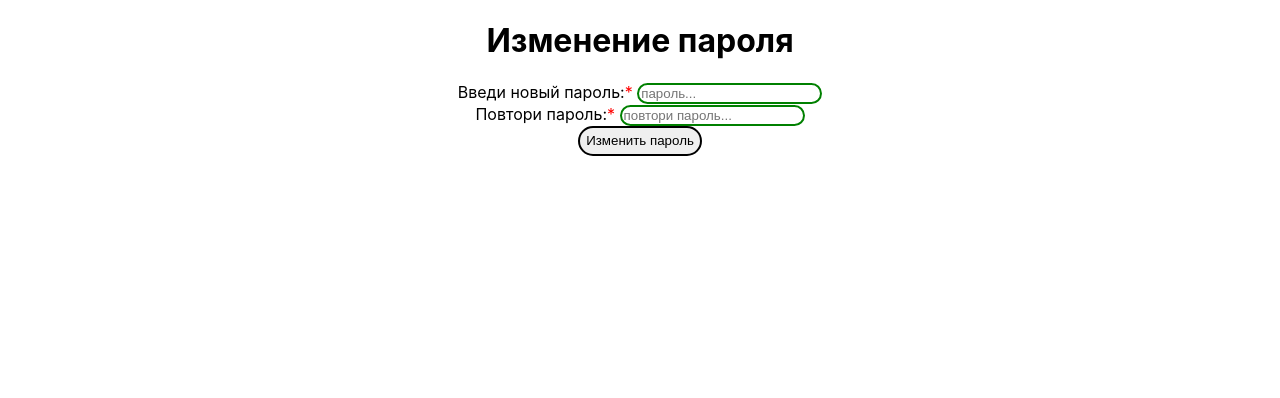
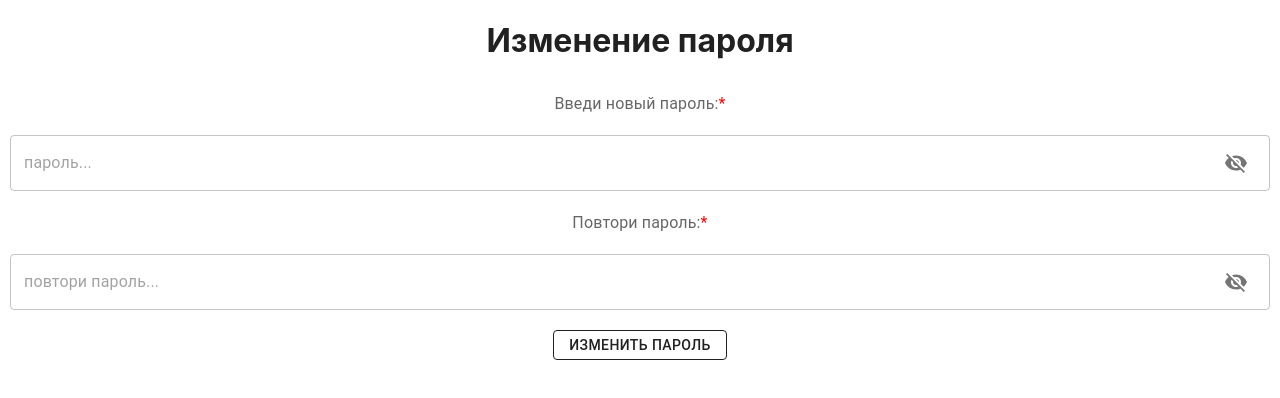
Before and after one commit to OCRV-RRW/GamePlatformFrontend, a React (Create React App) app: page /forgot_password/reset/1 in a window 1280 px wide. Shown: the top 398 px of the page. Built offline with nearby package versions, Linux system fonts and the light colour scheme.

Commit message:
change forms

```diff
--- a/src/components/login/Login.tsx
+++ b/src/components/login/Login.tsx
@@ -55,12 +55,6 @@ export default function Login() : JSX.Element {
         reset()
     }
 
-    useEffect(() => {
-        if (formIsInvalid) {
-            window.setTimeout(() => {setFormIsInvalid(false)}, 2000)
-        }
-    }, [formIsInvalid])
-
     return (<>
         <div style={{display: 'flex', flexDirection: 'column',  alignItems: 'center'}}>
             <form onSubmit={handleSubmit((data) => onLogin(data))}>
@@ -71,6 +65,7 @@ export default function Login() : JSX.Element {
                     <div style={{margin: 10}}>
                         <OutlinedInput sx={{width: "100%"}}
                             id="email" {...register('email')} placeholder="электронная почта..."
+                            onFocus={() => setFormIsInvalid(false)}
                         />
                     </div>
                 </div>
@@ -78,6 +73,7 @@ export default function Login() : JSX.Element {
                     <InputLabel htmlFor='password' className={login_styles.required} style={{padding: 10}}>Пароль:</InputLabel>
                     <div style={{margin: 10}}>
                     <OutlinedInput sx={{width: "100%"}}
+                        onFocus={() => setFormIsInvalid(false)}
                         {...register('password')}
                         id="password"
                         type={showPassword ? 'text' : 'password'}
@@ -86,7 +82,7 @@ export default function Login() : JSX.Element {
                                 <IconButton
                                     onClick={handleClickShowPassword}
                                 >
-                                    {showPassword ? <VisibilityOff /> : <Visibility />}
+                                    {showPassword ? <Visibility /> : <VisibilityOff />}
                                 </IconButton>
                             </InputAdornment>
                         }
--- a/src/components/logout/Logout.tsx
+++ b/src/components/logout/Logout.tsx
@@ -1,18 +1,24 @@
 import { useAppDispatch } from "../../app/hooks"
-import { send_log_out } from "../../reducers/UserSlice"
+import { send_log_out, updateToken } from "../../reducers/UserSlice"
 import { Button, Tooltip } from "@mui/material"
 import { grey } from "@mui/material/colors"
 import LogoutOutlined from "@mui/icons-material/Logout"
 import { unwrapResult } from "@reduxjs/toolkit"
-import { set_status } from "../../reducers/PageSlice"
+import { useState } from "react"
 
 export default function Logout() {
     const dispath = useAppDispatch()
+    const [loading, setLoading] = useState<boolean>(false)
 
     const logout = () => {
+        setLoading(true)
         dispath(send_log_out())
             .then(unwrapResult)
-            .catch((error) => dispath(set_status(error.message)))
+            .then(() => setLoading(false))
+            .catch((error) => {
+                setLoading(false)
+                dispath(updateToken({access_token: ""}))
+            })
     }
 
     return (
@@ -21,7 +27,13 @@ export default function Logout() {
                 <Button sx={{
                         '&.MuiButton-text': {
                             color: grey[900]
-                        }}} type='submit' variant='text' onClick={logout}><LogoutOutlined />
+                        },
+                        '&.MuiButton-loading': {
+                            color: grey[900]
+                        }}}
+                        type='submit' variant='text' onClick={logout}
+                        loading={loading} >
+                            {!loading && <LogoutOutlined />}
                 </Button>
             </Tooltip>
         </>
--- a/src/components/reset-password/ResetPassword.tsx
+++ b/src/components/reset-password/ResetPassword.tsx
@@ -2,12 +2,24 @@ import { FieldErrors, useForm } from 'react-hook-form'
 import reset_password_styles from '../../../src/css_modules/style.module.css'
 import { ResetPasswordForm } from '../../app/api_forms_interfaces'
 import { PASSWORD_REG_EXP } from '../../constants/reg-exp'
-import { useParams } from 'react-router'
+import { useNavigate, useParams } from 'react-router'
 import ResetPasswordFormResolver from '../../validate/form_resolvers/reset_password_resolver'
 import { fetch_reset_password } from '../../api/resetPasswordAPI'
+import { useState } from 'react'
+import { grey, red } from '@mui/material/colors'
+import { Button, IconButton, InputAdornment, InputLabel, OutlinedInput } from '@mui/material'
+import { Visibility, VisibilityOff } from '@mui/icons-material';
+import { LOGIN_PATH } from '../../constants/BrowserPathes'
 
 export default function ResetPassword() {
+    const navigate = useNavigate()
     const { id } = useParams();
+    const [showPassword, setShowPassword] = useState<boolean>(false)
+    const [loading, setLoading] = useState<boolean>(false)
+    const [statusReset, setStatusReset] = useState<string>("")
+
+    const handleClickShowPassword = () => setShowPassword((show) => !show)
+
     const {register, handleSubmit, formState: { errors }, trigger, reset } = useForm<ResetPasswordForm>(
         {
             resolver: ResetPasswordFormResolver,
@@ -17,10 +29,16 @@ export default function ResetPassword() {
     )
 
     const onResetPassword = (data: ResetPasswordForm) => {
+        setLoading(true)
         fetch_reset_password(data, id ?? "").then((response) => {
+            setStatusReset("Пароль сброшен")
+            window.setTimeout(() => navigate(LOGIN_PATH), 2000)
             console.log(response)
+            setLoading(false)
         }, (reason) => {
+            setStatusReset("не получилось сбросить пароль")
             console.log(reason)
+            setLoading(false)
         })
         reset()
     }
@@ -33,22 +51,65 @@ export default function ResetPassword() {
     return (
         <>
             <form onSubmit={handleSubmit((data) => onResetPassword(data))}>
-                <h1>Изменение пароля</h1>
+                <h1 style={{color: grey[900]}}>Изменение пароля</h1>
                 <div>
-                    <label htmlFor="password" className={reset_password_styles.required}>Введи новый пароль:</label>
-                    <input id='password' className={errors.password && reset_password_styles.invalid}
-                        {...register('password', {pattern: PASSWORD_REG_EXP, onChange: () => trigger("password_confirm")})} placeholder="пароль..." />
-                    {errors.password && <label style={{'color': "red"}}> {errors.password?.message}</label>}
+                    <InputLabel style={{padding: 10}} htmlFor="password" className={reset_password_styles.required}>Введи новый пароль:</InputLabel>
+                    <div style={{margin: 10}}>
+                        <OutlinedInput
+                            sx={{width: "100%"}}
+                            id='password'
+                            {...register('password', {pattern: PASSWORD_REG_EXP, onChange: () => trigger("password_confirm")})}
+                            placeholder="пароль..."
+                            error={errors.password !== undefined}
+                            type={showPassword ? 'text' : 'password'}
+                            endAdornment={
+                                <InputAdornment position="end">
+                                    <IconButton
+                                        onClick={handleClickShowPassword}>
+                                            {showPassword ? <Visibility /> : <VisibilityOff />}
+                                    </IconButton>
+                                </InputAdornment>
+                            } />
+                        {errors.password && <h5 style={{color: red[400], margin: 2, fontSize: 10, wordWrap: 'break-word', maxWidth: 200}}> {errors.password?.message}</h5>}
+                    </div>
                 </div>
                 <div>
-                    <label htmlFor="confirm_password" className={reset_password_styles.required}>Повтори пароль:</label>
-                    <input id='confirm_password'
-                        className={errors.password_confirm && reset_password_styles.invalid}
-                        {...register('password_confirm', {validate:
-                            (value, formValues) => value === formValues.password})} placeholder="повтори пароль..." />
-                    {errors.password_confirm && <label style={{'color': "red"}}> {errors.password_confirm?.message}</label>}
+                    <InputLabel style={{padding: 10}} htmlFor="confirm_password" className={reset_password_styles.required}>Повтори пароль:</InputLabel>
+                    <div style={{margin: 10}}>
+                        <OutlinedInput
+                            sx={{width: "100%"}}
+                            id='confirm_password'
+                            error={errors.password_confirm !== undefined}
+                            {...register('password_confirm', {validate: (value, formValues) => value === formValues.password})}
+                            placeholder="повтори пароль..."
+                            type={showPassword ? 'text' : 'password'}
+                            endAdornment={
+                                <InputAdornment position="end">
+                                    <IconButton
+                                        onClick={handleClickShowPassword}>
+                                            {showPassword ? <Visibility /> : <VisibilityOff />}
+                                    </IconButton>
+                                </InputAdornment>
+                            } />
+                        {errors.password_confirm && <h5 style={{color: red[400], margin: 2, fontSize: 10, wordWrap: 'break-word', maxWidth: 200}}> {errors.password_confirm?.message}</h5>}
+                    </div>
                 </div>
-                <button disabled={checkErrors(errors)} className="reset-password-button">Изменить пароль</button>
+                <Button sx={{
+                    '&.MuiButton-outlined': {
+                        color: grey[900],
+                        borderColor: grey[900]
+                    },
+                    '&.Mui-disabled': {
+                        color: red[100],
+                        borderColor: red[100]
+                    },
+                    '&.MuiButton-loading': {
+                        color: grey[900],
+                        borderColor: grey[900],
+                        fontSize: 0
+                    }
+                }} style={{margin: 10}} type='submit' variant='outlined' disabled={checkErrors(errors)} loading={loading}>Изменить пароль</Button>
+                {<h5>{statusReset}</h5>}
             </form>
         </>
     )
```
Also changed, not shown: src/components/register/Register.tsx (+7 -8 lines).
